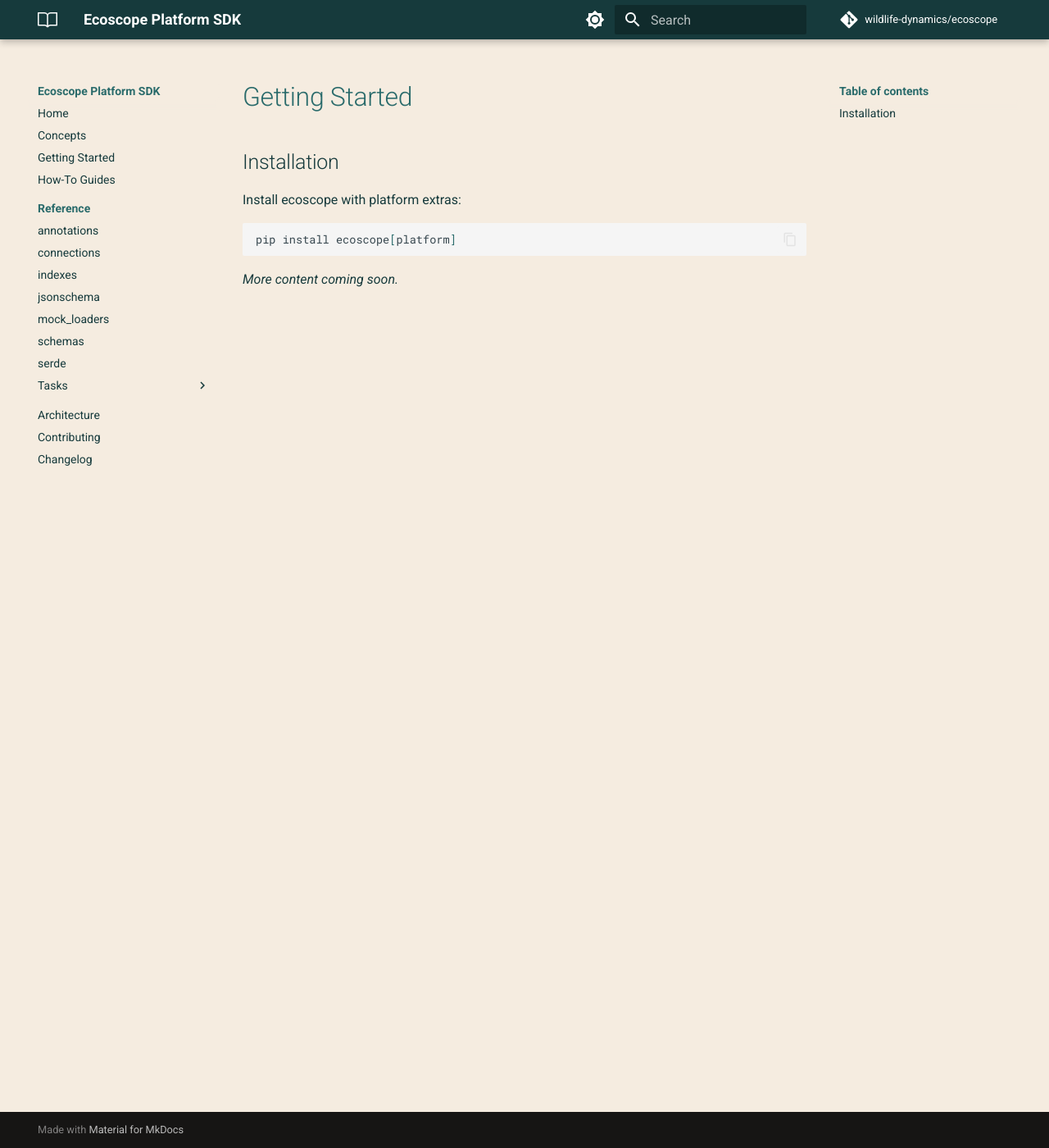
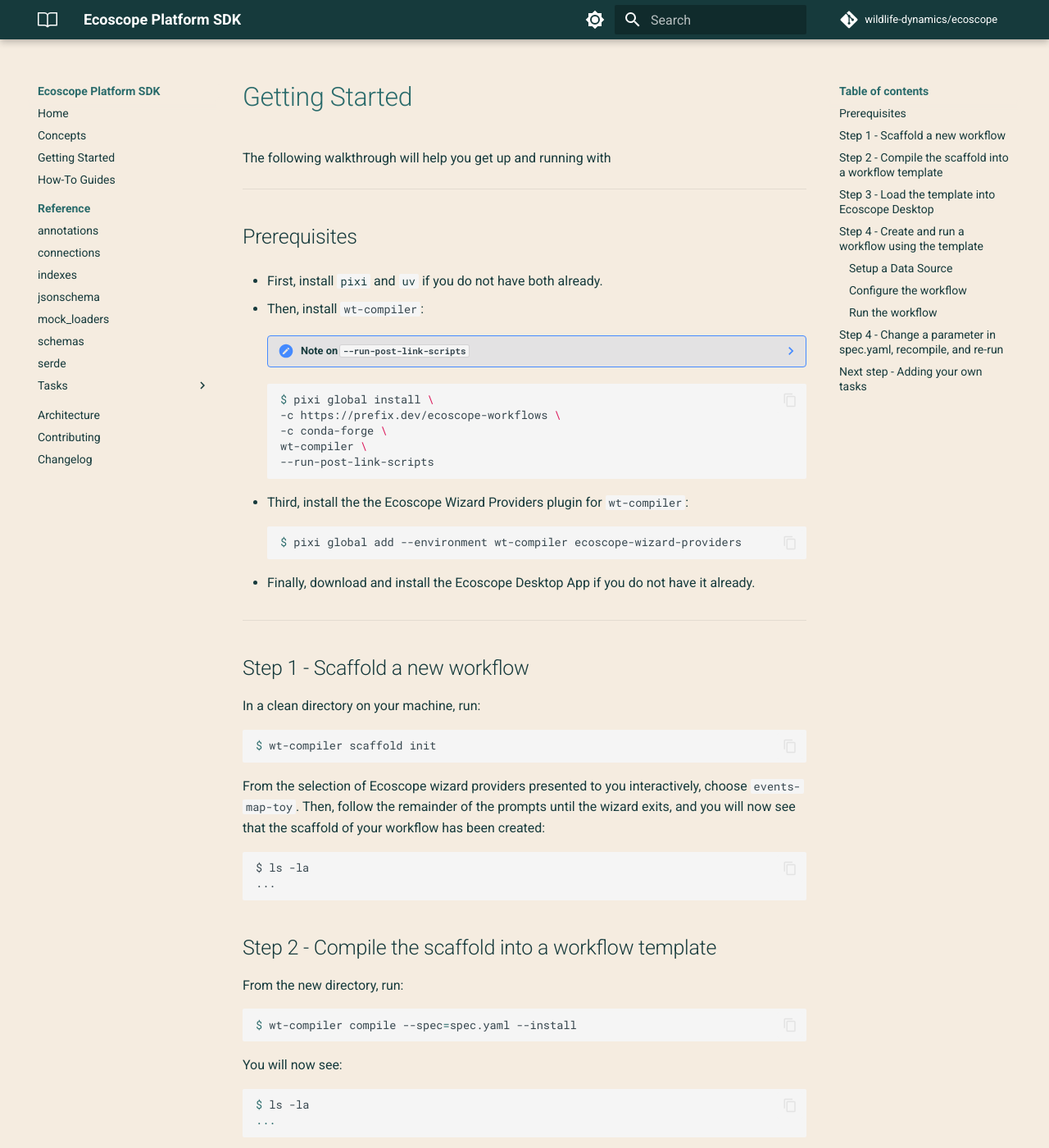
Before and after one commit to wildlife-dynamics/ecoscope, an MkDocs documentation site: the page built from doc/platform-sdk/content/getting-started.md, in a window 1280 px wide and 1400 px high. Shown: the whole window at 82% size. Built offline with MkDocs 1.6.1 and Material for MkDocs 9.7.7, drawn with Linux system fonts in a browser that asks for light colours; comment, search, counter and statistics services are not loaded; some of the changed text lies outside the part shown.

Commit message:
getting started

````diff
--- a/doc/platform-sdk/content/getting-started.md
+++ b/doc/platform-sdk/content/getting-started.md
@@ -1,11 +1,104 @@
 # Getting Started
 
-## Installation
+The following walkthrough will help you get up and running with
 
-Install ecoscope with platform extras:
+---
 
-```bash
-pip install ecoscope[platform]
+## Prerequisites
+
+- First, [install `pixi`](https://pixi.prefix.dev/latest/installation/)
+and [`uv`](https://docs.astral.sh/uv/getting-started/installation/#installing-uv)
+if you do not have both already.
+
+- Then, install `wt-compiler`:
+
+    ??? note "Note on `--run-post-link-scripts`"
+        The `--run-post-link-scripts` flag is necessary because, in order to generate a visual
+        representation of the workflow DAG, the `wt-compiler compile` command depends on the `dot` executable
+        having been initialized post-install via the `dot -c` command. Setting the `--run-post-link-scripts`
+        flag triggers this initialization automatically. Setting this flag does imply allowing the package
+        manager to [run (potentially insecure) arbitrary scripts](https://pixi.prefix.dev/v0.62.2/reference/pixi_configuration/#run-post-link-scripts).
+        If you prefer to omit this flag, then after you have installed `wt-compiler`, you may
+        separately run `$HOME/.pixi/envs/wt-compiler/bin/dot -c` to initialize `dot`.
+
+    ```console
+    $ pixi global install \
+    -c https://prefix.dev/ecoscope-workflows \
+    -c conda-forge \
+    wt-compiler \
+    --run-post-link-scripts
+    ```
+
+- Third, install the the Ecoscope Wizard Providers plugin for `wt-compiler`:
+
+    ```console
+    $ pixi global add --environment wt-compiler ecoscope-wizard-providers
+    ```
+
+- Finally, [download and install the Ecoscope Desktop App](https://app.ecoscope.io/download) if you do not have it already.
+
+---
+
+## Step 1 - Scaffold a new workflow
+
+In a clean directory on your machine, run:
+
+```console
+$ wt-compiler scaffold init
 ```
 
-*More content coming soon.*
+From the selection of Ecoscope wizard providers presented to you interactively, choose `events-map-toy`.
+Then, follow the remainder of the prompts until the wizard exits, and you will now see that the scaffold of
+your workflow has been created:
+
+```
+$ ls -la
+...
+```
+
+## Step 2 - Compile the scaffold into a workflow template
+
+From the new directory, run:
+
+```console
+$ wt-compiler compile --spec=spec.yaml --install
+```
+
+You will now see:
+
+```console
+$ ls -la
+...
+```
+
+## Step 3 - Load the template into Ecoscope Desktop
+
+...
+
+## Step 4 - Create and run a workflow using the template
+
+### Setup a Data Source
+
+...
+
+### Configure the workflow
+
+...
+
+### Run the workflow
+
+...
+
+## Step 4 - Change a parameter in `spec.yaml`, recompile, and re-run
+
+Here you will get your first taste of the iterative workflow development process.
+
+Let's change a simple parameter in the `spec.yaml` for this toy example, then we
+will recompile the workflow, and see the changed result by re-running the updated
+workflow in the Ecoscope Desktop app.
+
+## Next step - Adding your own tasks
+
+This intro guide has walked you through the basic iterative flow of workflow development
+for Ecoscope Desktop. The next step, will be adding your own custom logic (or, "tasks")
+to customize the behavior of the workflow.
````
